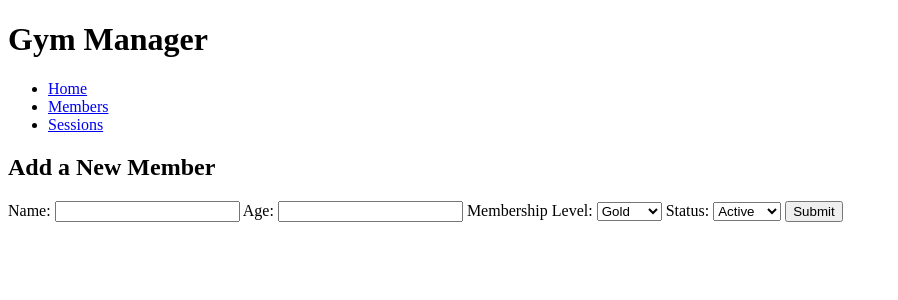
After one commit to CraigA27/ProjectOne, a Flask app: page /members/new in a window 1280 px wide. The commit adds this page. Shown: the top 300 px of the page, without its empty margins (0-898 px from the left). Run offline with Flask 2, Linux system fonts and the light colour scheme.

Commit message:
added member methods

```diff
--- a/gym_app/app.py
+++ b/gym_app/app.py
@@ -1,4 +1,8 @@
 from flask import Flask, render_template
+
+from controllers.member_controller import members_blueprint
+from controllers.session_controller import sessions_blueprint
+from controllers.booking_controller import bookings_blueprint
 
 app = Flask(__name__)
 
--- a/gym_app/controllers/booking_controller.py
+++ b/gym_app/controllers/booking_controller.py
@@ -5,4 +5,4 @@ import repositories.booking_repository as booking_repository
 import repositories.session_repository as session_repository
 import repositories.member_repository as member_repository
 
-member_blueprint = Blueprint("bookings", __name__)
+bookings_blueprint = Blueprint("bookings", __name__)
--- a/gym_app/controllers/member_controller.py
+++ b/gym_app/controllers/member_controller.py
@@ -3,4 +3,33 @@ from flask import Blueprint
 from models.member import Member
 import repositories.member_repository as member_repository
 
-member_blueprint = Blueprint("members", __name__)
+members_blueprint = Blueprint("members", __name__)
+
+@members_blueprint.route("/members")
+def members():
+    members = member_repository.select_all()
+    return render_template("/members/index.html", members=members)
+
+@members_blueprint.route("/members/<id>")
+def show(id):
+    member = member_repository.select(id)
+    return render_template("/members/show.html", member = member)
+
+@members_blueprint.route("/members/new")
+def new_member():
+    return render_template("/members/new.html")
+
+@members_blueprint.route("/members", methods=["POST"])
+def add_member():
+    name = request.form["name"]
+    age = request.form["age"]
+    membership = request.form["membership"]
+    status = request.form["status"]
+    new_member = Member(name, age, membership, status)
+    member_repository.save(new_member)
+    return render_template("/members/index.html", members=members)
+
+@members_blueprint.route("/members/<id>/delete", methods=["POST"])
+def delete(id):
+    member_repository.delete(id)
+    return redirect("/members")
--- a/gym_app/controllers/session_controller.py
+++ b/gym_app/controllers/session_controller.py
@@ -1,5 +1,7 @@
 from flask import Flask, render_template, request, redirect
 from flask import Blueprint
 from models.session import Session
+import repositories.session_repository as session_repository
+import repositories.member_repository as member_repository
 
-member_blueprint = Blueprint("sessions", __name__)
+sessions_blueprint = Blueprint("sessions", __name__)
--- a/gym_app/db/gym_manager.sql
+++ b/gym_app/db/gym_manager.sql
@@ -7,7 +7,7 @@ id SERIAL PRIMARY KEY,
 name VARCHAR(255),
 age INT,
 membership VARCHAR(255),
-active BOOLEAN
+status BOOLEAN
 );
 
 CREATE TABLE sessions(
--- a/gym_app/models/member.py
+++ b/gym_app/models/member.py
@@ -1,8 +1,8 @@
 class Member:
 
-    def __init__(self, name, age, membership, active = True, id = None):
+    def __init__(self, name, age, membership, status = True, id = None):
         self.name = name
         self.age = age
         self.membership = membership
-        self.active = active
+        self.status = status
         self.id = id
--- a/gym_app/templates/base.html
+++ b/gym_app/templates/base.html
@@ -7,6 +7,13 @@
 </head>
 <body>
     <h1>Gym Manager</h1>
+    <nav>
+        <ul>
+            <li><a href="/">Home</a></li>
+            <li><a href="/members">Members</a></li>
+            <li><a href="/sessions">Sessions</a></li>
+        </ul>
+    </nav>
 </body>
 
 {% block content %}
--- a/gym_app/templates/index.html
+++ b/gym_app/templates/index.html
@@ -2,6 +2,5 @@
 
 {% block content %}
 
-<h1>Welcome to GloboGym!</h1>
 
 {% endblock %}
--- /dev/null
+++ b/gym_app/templates/members/new.html
@@ -0,0 +1,25 @@
+{% extends "base.html" %}
+{% block content %}
+
+<h2>Add a New Member</h2>
+
+<form action="/members" method="POST">
+    <div>
+        <label for="name">Name:</label>
+        <input type="text" id="name" name="name">
+        <label for="age">Age:</label>
+        <input type="number" id="age" name="age">
+        <label for="membership">Membership Level:</label>
+        <select name="membership" id="membership">
+            <option value="gold">Gold</option>
+            <option value="silver">Silver</option>
+            <option value="bronze">Bronze</option></select>
+        <label for="status">Status:</label>
+        <select name="status" id="status">
+        <option value="true">Active</option>
+        <option value="false">Inactive</option></select>
+        <input type="submit">
+    </div>
+</form>
+
+{% endblock %}
```
Also changed, not shown: gym_app/console.py (+12 -0 lines), gym_app/repositories/member_repository.py (+32 -0 lines), gym_app/templates/members/index.html (+17 -0 lines), gym_app/templates/members/show.html (added, +15 -0 lines).
